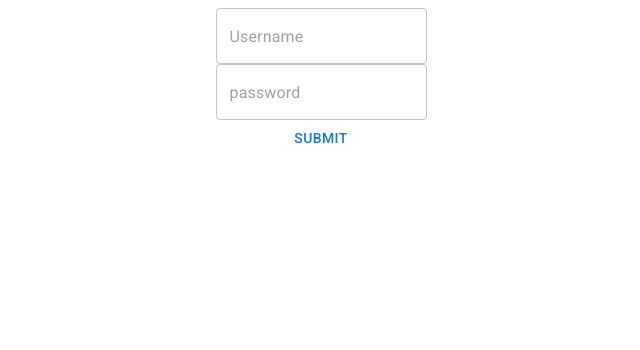
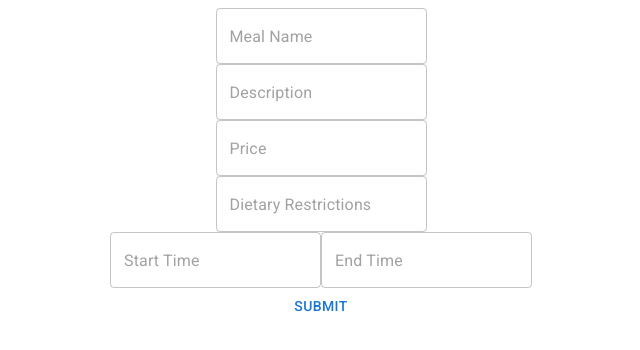
Before and after one commit to A-very-Cunning-ham/SSW-322-Project, a React (Create React App) app: page / in a window 1280 px wide. Shown: the top 350 px of the page, without its empty margins (319-959 px from the left). Built offline with nearby package versions, Linux system fonts and the light colour scheme.

Commit message:
added meal creation page

```diff
--- a/src/App.tsx
+++ b/src/App.tsx
@@ -1,16 +1,11 @@
 import React from 'react';
 import Header from './components/Header';
-import { UseForm } from './components/useForm';
+import CreateMeal from './pages/CreateMeal';
 
 
 function App() {
   return (
-    <div style={{textAlign: "center" }}>
-      <UseForm onSubmit={({ username, password }) => {
-          console.log(username, password);
-        }}
-        />
-    </div>
+    <CreateMeal/>
   );
 }
 
--- /dev/null
+++ b/src/components/CreateMealForm.tsx
@@ -0,0 +1,82 @@
+import { Button, TextField } from '@mui/material/';
+import * as React from 'react';
+import {Formik, Form} from 'formik';
+import { json } from 'stream/consumers';
+
+interface Values {
+    mealName: string
+    description: string
+    price: any
+    dietaryRestrictions: string
+    startTime: any
+    endTime: any
+    comments: string
+}
+
+interface Props {
+    onSubmit: (values: Values) => void;
+}
+
+export const CreateMealForm: React.FC<Props> = ({onSubmit}) => {
+    return (
+        <Formik
+            initialValues={{ mealName:'', description:'',price:'',dietaryRestrictions:'',startTime:'',endTime:'',comments:''}}
+            onSubmit={values => {
+                onSubmit(values);
+            }}
+            >
+            {({values, handleChange, handleBlur}) => (
+            <Form>
+                <div>
+                <TextField
+                    placeholder='Meal Name'
+                    name="mealName"
+                    value={values.mealName}
+                    onChange={handleChange}
+                    onBlur={handleBlur}
+                /></div>
+                <div>
+                <TextField
+                    placeholder='Description'
+                    name="description"
+                    value={values.description}
+                    onChange={handleChange}
+                    onBlur={handleBlur}
+                /></div>
+                <div>
+                <TextField
+                    placeholder='Price'
+                    name="price"
+                    value={values.price}
+                    onChange={handleChange}
+                    onBlur={handleBlur}
+                /></div>
+                <div>
+                <TextField
+                    placeholder='Dietary Restrictions'
+                    name="dietaryRestrictions"
+                    value={values.dietaryRestrictions}
+                    onChange={handleChange}
+                    onBlur={handleBlur}
+                /></div>
+                <div>
+                <TextField
+                    placeholder='Start Time'
+                    name="startTime"
+                    value={values.startTime}
+                    onChange={handleChange}
+                    onBlur={handleBlur}
+                />
+                <TextField
+                    placeholder='End Time'
+                    name="endTime"
+                    value={values.endTime}
+                    onChange={handleChange}
+                    onBlur={handleBlur}
+                /></div>
+                <Button type="submit">submit</Button>
+            </Form>
+            )}
+        </Formik>
+    );
+};
--- a/src/components/useForm.tsx
+++ b/src/components/LoginForm.tsx
@@ -12,7 +12,7 @@ interface Props {
     onSubmit: (values: Values) => void;
 }
 
-export const UseForm: React.FC<Props> = ({onSubmit}) => {
+export const LoginForm: React.FC<Props> = ({onSubmit}) => {
     return (
         <Formik
             initialValues={{ username: '', password: ''}}
--- /dev/null
+++ b/src/pages/CreateMeal.tsx
@@ -0,0 +1,16 @@
+import React, {ReactElement, FC} from "react";
+import {Box, Typography} from "@mui/material";
+import { CreateMealForm } from '../components/CreateMealForm';
+
+const CreateMeal: FC<any> = (): ReactElement => {
+    return (
+        <div style={{textAlign: "center" }}>
+        <CreateMealForm onSubmit={( {mealName, description,price,dietaryRestrictions,startTime,endTime,comments}) => {
+            console.log(mealName, description,price,dietaryRestrictions,startTime,endTime,comments);
+          }}
+          />
+      </div>
+    );
+};
+
+export default CreateMeal;
```
Also changed, not shown: src/pages/Login.tsx (added, +16 -0 lines).
